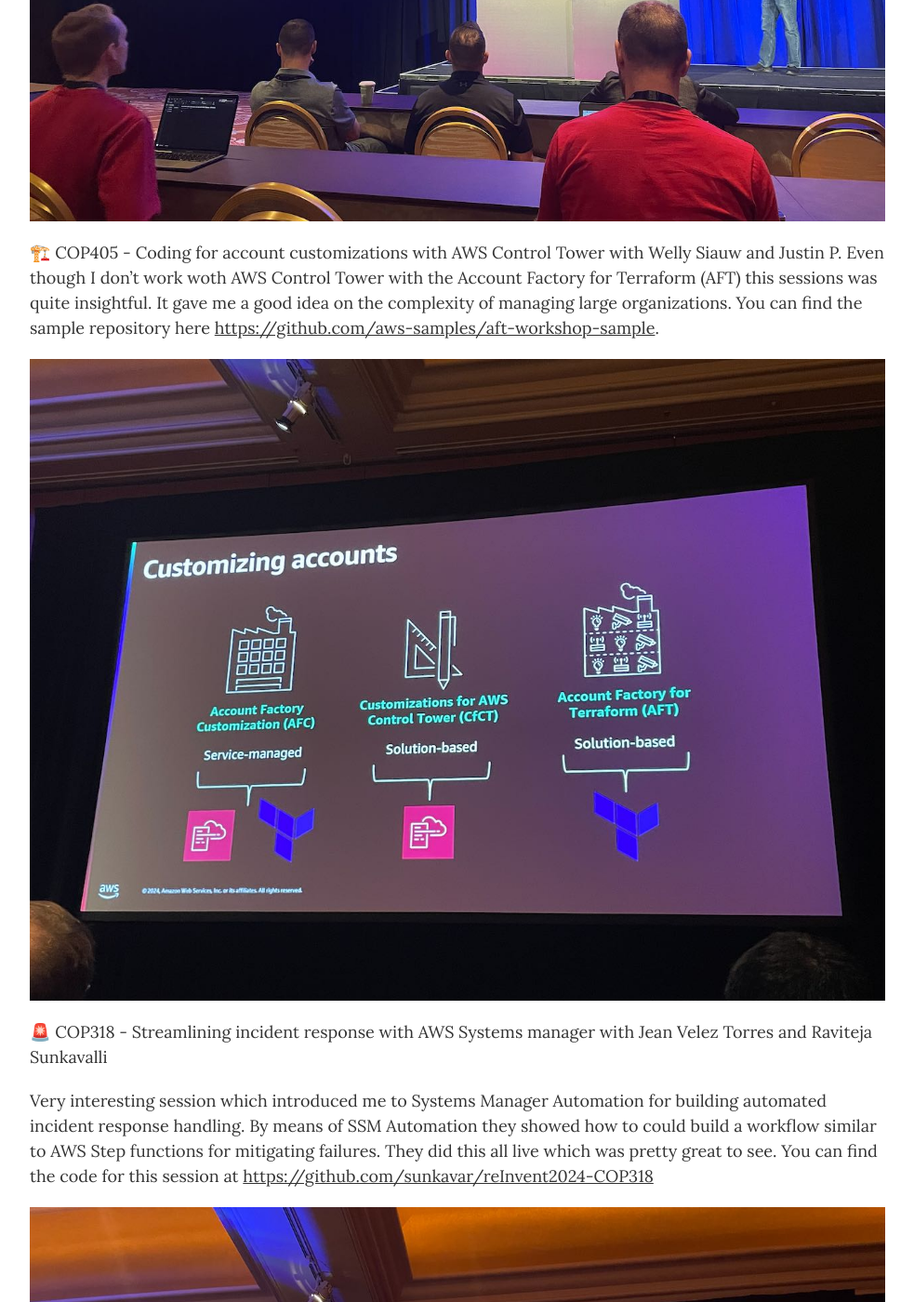
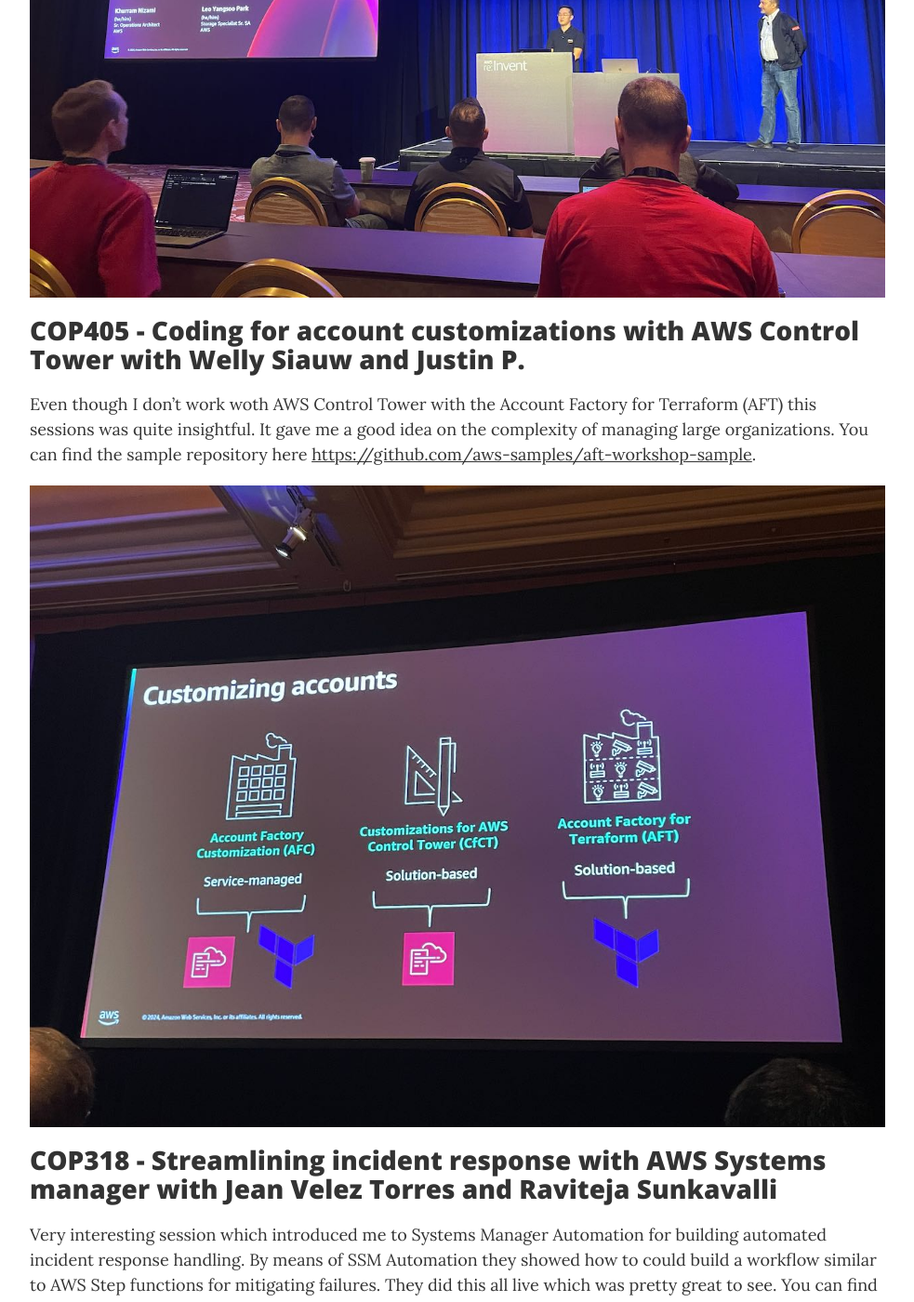
Before and after one commit to jreijn/jreijn.github.com, a Jekyll site: the page built from _posts/2024-12-03-aws-reinvent-day-1.md, in a window 1280 px wide and 1400 px high, scrolled down 1341 px. Shown: the whole window at 93% size, without its empty margins (148-1131 px from the left). Built offline with Jekyll 4.4.1, drawn with Linux system fonts in a browser that asks for light colours; some of the changed lines change nothing that is shown; some of the changed text lies outside the part shown.

Commit message:
Update structure

```diff
--- a/_posts/2024-12-03-aws-reinvent-day-1.md
+++ b/_posts/2024-12-03-aws-reinvent-day-1.md
@@ -15,17 +15,21 @@
 
 ## Sessions
 
-STG351 - Automate data protection at scale with AWS Backup by Khurram Nizami and Yangsoo(Leo) Park.
+Let's take a look at some of the sessions:
+
+### STG351 - Automate data protection at scale with AWS Backup by Khurram Nizami and Yangsoo(Leo) Park.
 
 This was a great talk on AWS Backup in a Cross Account and Cross region setup. Applying tag based strategies for backup plans it introduced me to the concept of backup (test) validation. You can find the git repo for the project on Github: [https://github.com/aws-samples/backup-recovery-with-aws-backup](https://github.com/aws-samples/backup-recovery-with-aws-backup)
 
 ![/assets/2024/reinvent/aws-backup.jpeg](/assets/2024/reinvent/aws-backup.jpeg)
 
-🏗️  COP405 - Coding for account customizations with AWS Control Tower with Welly Siauw and Justin P. Even though I don't work woth AWS Control Tower with the Account Factory for Terraform (AFT) this sessions was quite insightful. It gave me a good idea on the complexity of managing large organizations. You can find the sample repository here [https://github.com/aws-samples/aft-workshop-sample](https://github.com/aws-samples/aft-workshop-sample).
+### COP405 - Coding for account customizations with AWS Control Tower with Welly Siauw and Justin P.
+
+Even though I don't work woth AWS Control Tower with the Account Factory for Terraform (AFT) this sessions was quite insightful. It gave me a good idea on the complexity of managing large organizations. You can find the sample repository here [https://github.com/aws-samples/aft-workshop-sample](https://github.com/aws-samples/aft-workshop-sample).
 
 ![/assets/2024/reinvent/terraform.jpeg](/assets/2024/reinvent/terraform.jpeg)
 
-🚨  COP318 - Streamlining incident response with AWS Systems manager with Jean Velez Torres and Raviteja Sunkavalli
+### COP318 - Streamlining incident response with AWS Systems manager with Jean Velez Torres and Raviteja Sunkavalli
 
 Very interesting session which introduced me to Systems Manager Automation for building  automated incident response handling. By means of SSM Automation they showed how to could build a workflow similar to AWS Step functions for mitigating failures. They did this all live which was pretty great to see. You can find the code for this session at [https://github.com/sunkavar/reInvent2024-COP318](https://github.com/sunkavar/reInvent2024-COP31)
 
@@ -33,7 +37,7 @@
 
 After this session I took a bit of a breather and went to the Community Builders Hub and met Johannes Koch, Julian Wood, Ran Isenberg, Raphael Manke and Faye Ellis in person. It's always great to meet people you follow or converse with online.
 
-🚀 SVS401 - Best practices for Serverless developers with Ran Isenberg and Julian Wood
+### SVS401 - Best practices for Serverless developers with Ran Isenberg and Julian Wood
 
 This breakout sessions was high on my wish list and looking at the walk-up line just before the session, I wasn't the only one. If you're into serverless or thinking about using serverless this is the session for you! The session was packed with valuable insights and I highly recommend 💯  watching this session when it becomes available (it was recorded) !  It was great watching this talk with Karl Robinson whose podcast I regularly consume on my daily commute.
 
```
